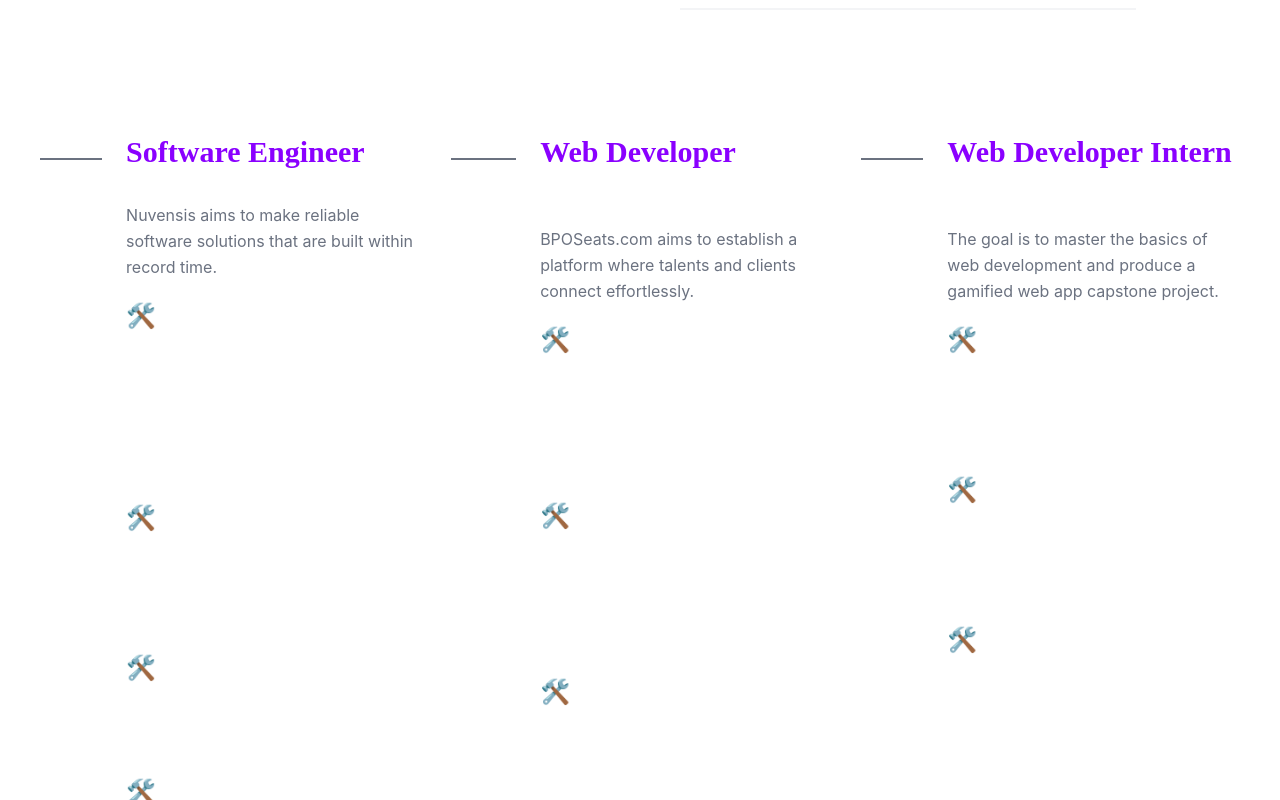
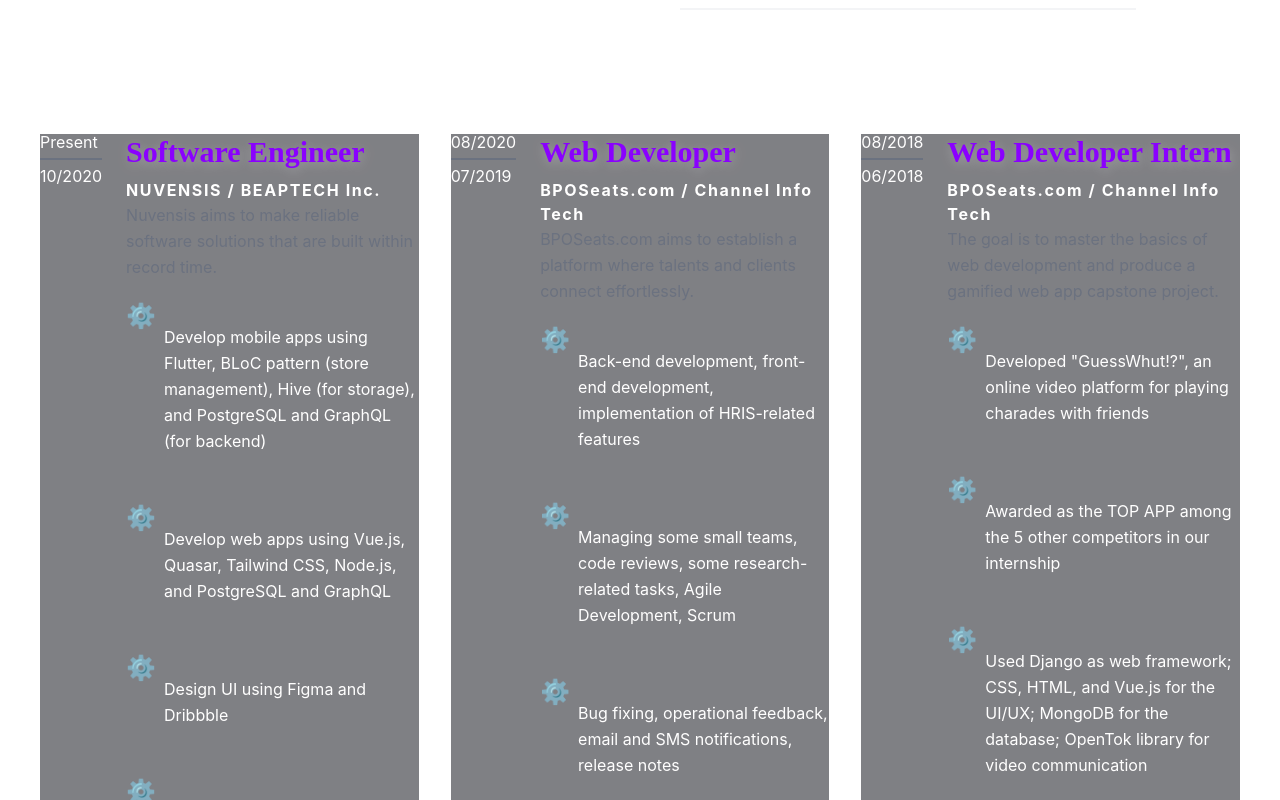
Before and after one commit to pama-arniel/portfolio, a Vue app: page / in a window 1280 px wide. Shown: the part 1520-2320 px from the top of the page. Built offline with nearby package versions, Linux system fonts and the light colour scheme; what particles.vue would draw is missing.

Commit message:
Changes to gears and section background in work experience item

```diff
--- a/src/components/Experience.vue
+++ b/src/components/Experience.vue
@@ -6,7 +6,7 @@
          :key="'experience-' + index"
          class="py-8 px-4 lg:w-1/3"
          >
-         <div class="h-full flex items-start">
+         <div class="h-full flex items-start section-background">
             <div class="w-15 flex-shrink-0 flex flex-col text-left leading-none">
                <span class="pb-2 mb-2 border-b-2 border-gray-500">{{experience.endDate}}</span>
                <span class="title-font leading-none">{{experience.startDate}}</span>
@@ -23,7 +23,7 @@
                   class="leading-relaxed mb-6 content-start"
                   >
                   <div class="float-left">
-                     <span class="text-2xl">🛠️ </span>
+                     <span class="text-2xl">⚙️</span>
                   </div>
                   <div>
                      <span class="text-white my-6 pl-2 align-middle flex">
@@ -93,3 +93,9 @@
   }
 }
 </script>
+
+<style scoped>
+.section-background {
+    background: rgba(1, 2, 10, 0.5);
+}
+</style>
--- a/src/components/Hero.vue
+++ b/src/components/Hero.vue
@@ -15,7 +15,7 @@
         :key="bullet"
         class="font-bold text-white my-6 mx-6 text-center align-middle"
       >
-         <span class="text-2xl align-middle">⚙️ </span>{{bullet}}
+         <span class="text-2xl align-middle">⚙️</span>{{bullet}}
       </span>
 
       <div class="flex justify-center">
```
